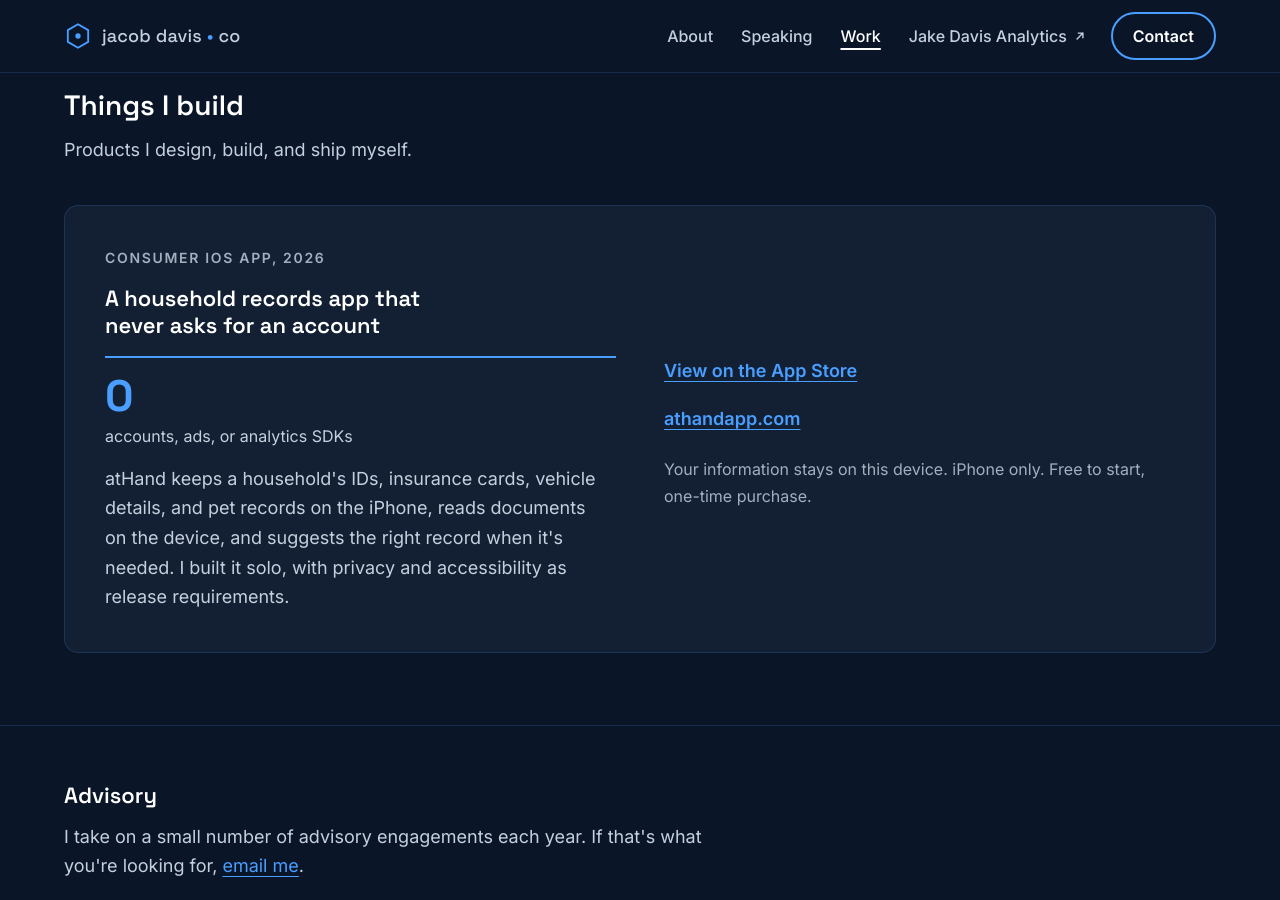
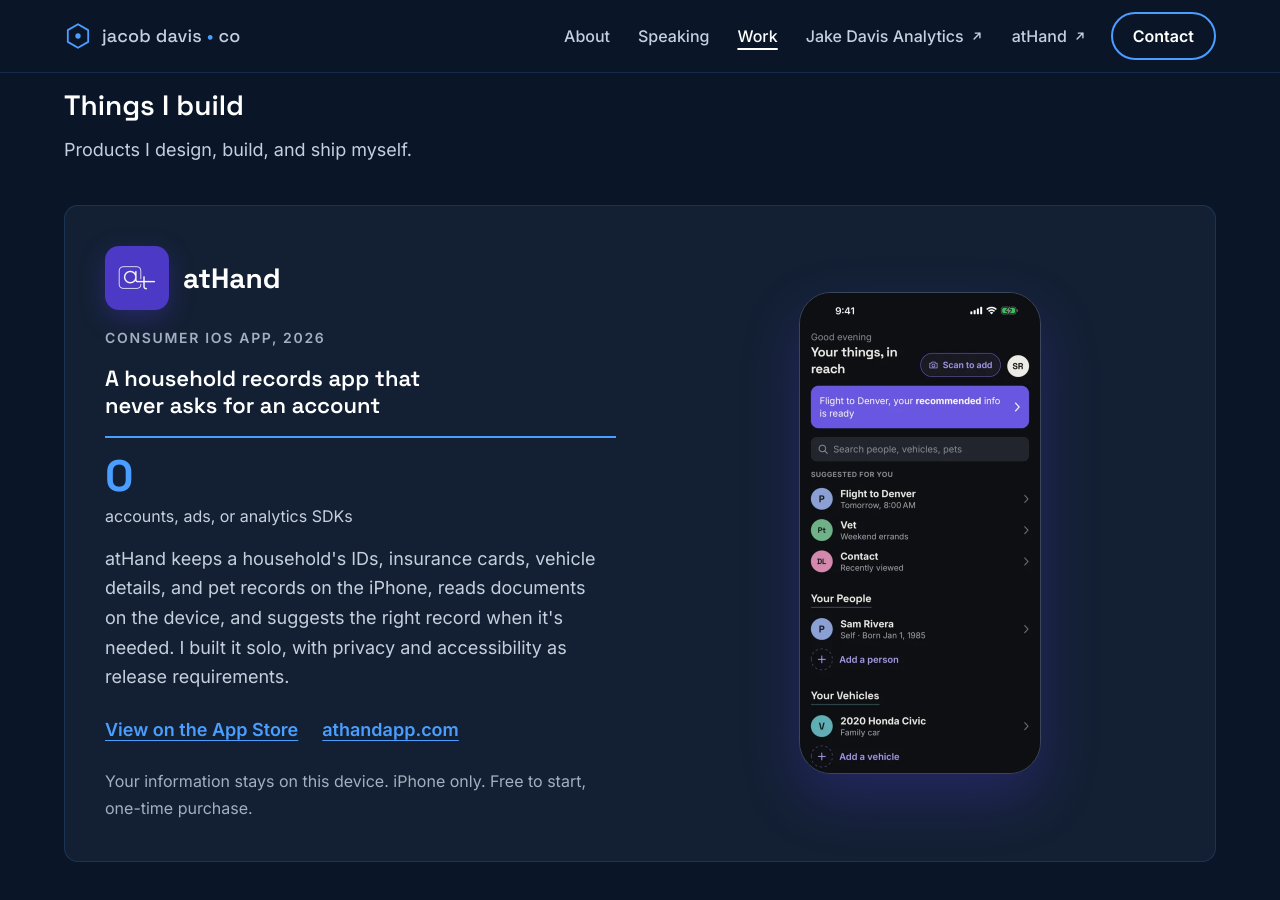
Before and after one commit to davisj2007/jacobdavisdotco, a Jekyll site: the page built from site/work.md, in a window 1280 px wide and 900 px high, scrolled down 3908 px. Built offline with Jekyll 4.4.1, drawn with Linux system fonts in a browser that asks for light colours.

Commit message:
Add atHand screenshot and app icon to Things I build

```diff
--- a/site/_data/navigation.yml
+++ b/site/_data/navigation.yml
@@ -1,4 +1,4 @@
-# Main navigation, in order. Jake Davis Analytics and Contact are added automatically after these.
+# Main navigation, in order. Jake Davis Analytics, atHand, and Contact are added automatically after these.
 - title: "About"
   url: "about.html"
   path: "/about.html"
--- a/site/_data/products.yml
+++ b/site/_data/products.yml
@@ -1,16 +1,21 @@
 # "Things I build" on the Work page, in display order.
 #   show: false hides a product without deleting it.
+#   mark: a file in _includes/marks/ (without .html), shown above the sector label.
+#   image: path prefix of a screenshot; -480.webp and -720.webp versions must exist.
 #   sector, metric, metric_label, caption, and links are optional.
 #   links: each has text and url; they open in a new tab.
 
 - id: "product-athand"
   show: true
+  mark: "athand"
   sector: "Consumer iOS app, 2026"
   title: "A household records app that never asks for an account"
   metric: "0"
   metric_label: "accounts, ads, or analytics SDKs"
   summary: "atHand keeps a household's IDs, insurance cards, vehicle details, and pet records on the iPhone, reads documents on the device, and suggests the right record when it's needed. I built it solo, with privacy and accessibility as release requirements."
   caption: "Your information stays on this device. iPhone only. Free to start, one-time purchase."
+  image: "assets/athand/home-dark"
+  image_alt: "The atHand home screen in dark mode. A banner reads “Flight to Denver, your recommended info is ready.” Below it are a search field, three suggested records, Your People with Sam Rivera, and Your Vehicles with a 2020 Honda Civic."
   links:
     - text: "View on the App Store"
       url: "https://apps.apple.com/app/apple-store/id6817842698?pt=129145504&ct=jacobdavis&mt=8"
--- a/site/_data/site.yml
+++ b/site/_data/site.yml
@@ -9,6 +9,8 @@ linkedin_url: "https://www.linkedin.com/in/jacobdavis"
 linkedin_label: "linkedin.com/in/jacobdavis"
 jda_name: "Jake Davis Analytics"
 jda_url: "https://www.jakedavisanalytics.com"
+athand_name: "atHand"
+athand_url: "https://athandapp.com"
 
 contact_heading: "Get in touch"
 contact_text: "For speaking, teaching, podcasts, or anything else, email is the fastest way to reach me."
--- a/site/_includes/header.html
+++ b/site/_includes/header.html
@@ -18,6 +18,7 @@
         <li><a class="x2" href="{{ root }}{{ item.url }}"{% if page.url == item.path %} aria-current="page"{% endif %} style="{{ navstyle }}">{{ item.title }}</a></li>
         {%- endfor %}
         <li><a class="x2" href="{{ site.data.site.jda_url }}" target="_blank" rel="noopener" style="display:inline-flex;align-items:center;gap:0.375rem;min-height:2.75rem;padding:0 0.25rem;color:#c5d0de;text-decoration:none;font-size:1rem;font-weight:500;">{{ site.data.site.jda_name }}<svg viewBox="0 0 24 24" width="14" height="14" fill="none" stroke="currentColor" stroke-width="2.4" stroke-linecap="round" stroke-linejoin="round" aria-hidden="true" focusable="false" style="width:0.875rem;height:0.875rem;"><path d="M7 17L17 7M17 7H9M17 7V15"></path></svg>{% include newtab.html %}</a></li>
+        <li><a class="x2" href="{{ site.data.site.athand_url }}" target="_blank" rel="noopener" style="display:inline-flex;align-items:center;gap:0.375rem;min-height:2.75rem;padding:0 0.25rem;color:#c5d0de;text-decoration:none;font-size:1rem;font-weight:500;">{{ site.data.site.athand_name }}<svg viewBox="0 0 24 24" width="14" height="14" fill="none" stroke="currentColor" stroke-width="2.4" stroke-linecap="round" stroke-linejoin="round" aria-hidden="true" focusable="false" style="width:0.875rem;height:0.875rem;"><path d="M7 17L17 7M17 7H9M17 7V15"></path></svg>{% include newtab.html %}</a></li>
         <li><a class="x3" href="#contact" style="display:inline-flex;align-items:center;justify-content:center;min-height:2.75rem;padding:0 1.25rem;border:2px solid #4a9eff;border-radius:999px;color:#ffffff;text-decoration:none;font-size:1rem;font-weight:600;">Contact</a></li>
       </ul>
     </nav>
--- /dev/null
+++ b/site/_includes/marks/athand.html
@@ -0,0 +1,4 @@
+<div style="display:flex;align-items:center;gap:0.875rem;">
+            <img src="assets/athand/icon-128.png" srcset="assets/athand/icon-128.png 1x, assets/athand/icon-256.png 2x" alt="" width="64" height="64" style="display:block;width:4rem;height:4rem;border-radius:0.875rem;box-shadow:0 0.5rem 1.5rem rgba(76,57,198,0.35);">
+            <span style="font-family:'Space Grotesk',sans-serif;font-weight:700;font-size:1.75rem;line-height:1;color:#ffffff;">atHand</span>
+          </div>
--- a/site/_layouts/work.html
+++ b/site/_layouts/work.html
@@ -63,15 +63,13 @@ layout: default
       {%- if c.show %}
       <article aria-labelledby="{{ c.id }}-title" style="display:grid;grid-template-columns:repeat(auto-fit,minmax(min(100%,20rem),1fr));gap:2rem 3rem;align-items:center;padding:2.5rem;{{ card }}">
         <div style="display:flex;flex-direction:column;gap:1rem;max-width:{% if c.metric %}46ch{% else %}44ch{% endif %};">
+          {%- if c.mark %}{% include marks/{{ c.mark }}.html %}{% endif %}
           {%- if c.sector %}<p style="margin:0;font-size:0.875rem;font-weight:600;letter-spacing:0.12em;text-transform:uppercase;color:#a3afc0;">{{ c.sector }}</p>{% endif %}
           <h3 id="{{ c.id }}-title" style="{{ h3style }}{% if c.sector %}text-wrap:balance;{% endif %}">{{ c.title }}</h3>
           {%- if c.metric %}<div style="display:flex;flex-direction:column;gap:0.375rem;padding-top:1rem;border-top:2px solid #4a9eff;"><span style="font-family:'Space Grotesk',sans-serif;font-weight:700;font-size:2.75rem;line-height:1;color:#4a9eff;">{{ c.metric }}</span><span style="font-size:1rem;line-height:1.5;color:#c5d0de;">{{ c.metric_label }}</span></div>{% endif %}
           <p style="margin:0;text-wrap:pretty;">{{ c.summary }}</p>
-        </div>
-        {%- if c.caption or c.links %}
-        <div style="display:flex;flex-direction:column;gap:1rem;">
           {%- if c.links %}
-          <ul style="list-style:none;margin:0;padding:0;display:flex;flex-direction:column;gap:0.25rem;">
+          <ul style="list-style:none;margin:0;padding:0;display:flex;flex-wrap:wrap;gap:0 1.5rem;">
             {%- for l in c.links %}
             <li><a href="{{ l.url }}" target="_blank" rel="noopener" style="display:inline-flex;align-items:center;min-height:2.75rem;font-weight:600;">{{ l.text }}{% include newtab.html %}</a></li>
             {%- endfor %}
@@ -79,6 +77,10 @@ layout: default
           {%- endif %}
           {%- if c.caption %}<p style="margin:0;font-size:1rem;color:#a3afc0;text-wrap:pretty;">{{ c.caption }}</p>{% endif %}
         </div>
+        {%- if c.image %}
+        <figure style="margin:0;display:flex;justify-content:center;">
+          <img src="{{ c.image }}-480.webp" srcset="{{ c.image }}-480.webp 480w, {{ c.image }}-720.webp 720w" sizes="15rem" alt="{{ c.image_alt }}" width="480" height="960" loading="lazy" style="display:block;width:15rem;max-width:100%;height:auto;border-radius:2rem;border:1px solid rgba(197,208,222,0.22);box-shadow:0 1.5rem 3.5rem rgba(76,57,198,0.30);">
+        </figure>
         {%- endif %}
       </article>
       {%- endif %}
```
Also changed, not shown: site/assets/athand/home-dark-480.webp (added), site/assets/athand/home-dark-720.webp (added), site/assets/athand/icon-128.png (added), site/assets/athand/icon-256.png (added).
